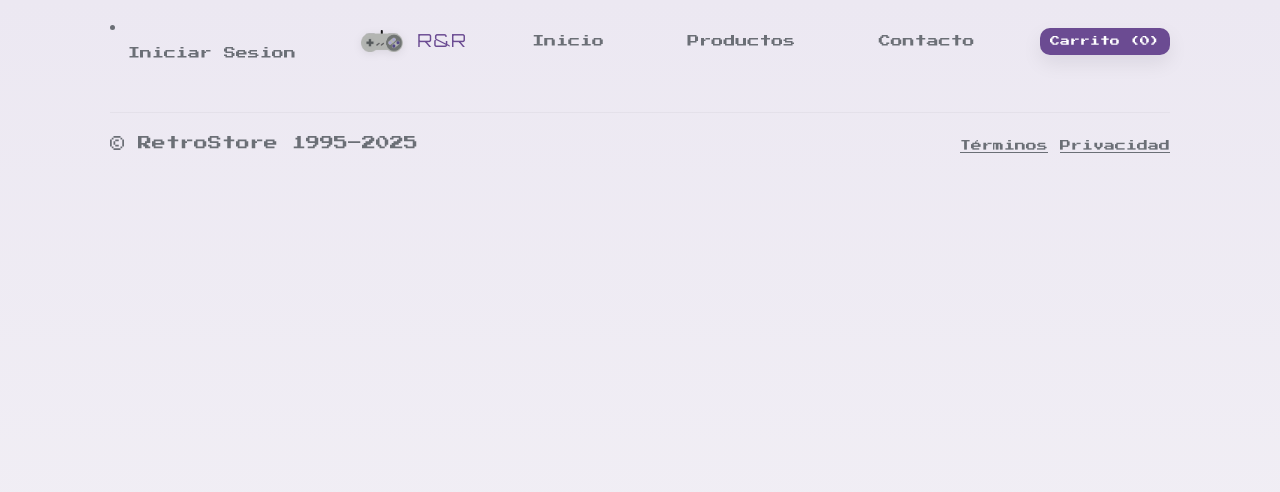
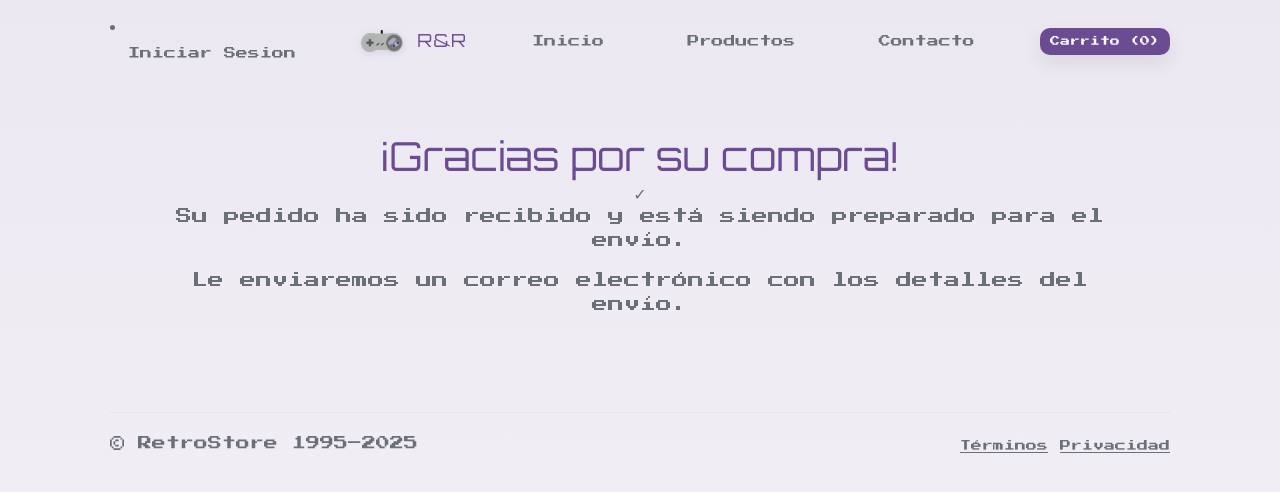
Before and after one commit to German-MoralesR/ResetAndReplay, a React (Vite) app: page /CheckoutSuccess in a window 1280 px wide. Shown: the top 492 px of the page. Built offline with nearby package versions, Linux system fonts and the light colour scheme.

Commit message:
Se agrego una pagina que simula un pago con exito.

```diff
--- a/src/App.tsx
+++ b/src/App.tsx
@@ -13,6 +13,7 @@ import Privacy from "./pages/Privacy";
 import Login from "./pages/Login";
 import SignIn from "./pages/SignIn";
 import Contact from "./pages/Contact";
+import CheckoutSuccess from "./pages/CheckoutSuccess";
 
 interface CartItem {
   product: {
@@ -81,6 +82,17 @@ function App() {
     setIsLoggedIn(false);
     navigate("/"); // redirige al Home sin recargar la página
   };
+
+  const procederPago = () => {
+    // Lógica para proceder al pago
+    navigate("/CheckoutSuccess");
+
+    // Vaciar el carrito después de proceder al pago
+    setCart([]);
+
+    // Cerrar el modal del carrito
+    setIsCartOpen(false);
+  };
   return (
     <div className = "container">
 
@@ -141,6 +153,7 @@ function App() {
           />
           <Route path="/signin" element={<SignIn />} />
           <Route path="/contact" element={<Contact />} />
+          <Route path="/CheckoutSuccess" element={<CheckoutSuccess />} />
 
           {/* Agrega otras rutas si tienes más páginas */}
         </Routes>
@@ -173,7 +186,7 @@ function App() {
                   <div className="cart-total">
                     <strong>Total: ${cart.reduce((total, item) => total + (item.product.price * item.quantity), 0).toLocaleString()}</strong>
                   </div>
-                  <button className="btn checkout-btn">Proceder al pago</button>
+                  <button className="btn checkout-btn" onClick={procederPago}>Proceder al pago</button>
                 </>
               )}
             </div>
--- /dev/null
+++ b/src/pages/CheckoutSuccess.tsx
@@ -0,0 +1,17 @@
+import React from 'react';
+import "../styles/checkoutSuccessStyles.css";
+
+const CheckoutSuccess: React.FC = () => {
+  return (
+    <div className="checkout-success">
+      <div className="success-container">
+        <h1>¡Gracias por su compra!</h1>
+        <div className="success-icon">✓</div>
+        <p>Su pedido ha sido recibido y está siendo preparado para el envío.</p>
+        <p>Le enviaremos un correo electrónico con los detalles del envío.</p>
+      </div>
+    </div>
+  );
+};
+
+export default CheckoutSuccess;
--- a/src/pages/Products.tsx
+++ b/src/pages/Products.tsx
@@ -49,7 +49,7 @@ const Products: React.FC<ProductsProps> = ({ addToCart }) => {
         .sort((a, b) => {
             if (sortOrder === 'price-asc') return a.price - b.price;
             if (sortOrder === 'price-desc') return b.price - a.price;
-            return 0; // 'featured' or any other case
+            return 0; // Por defecto, no ordenar (destacados)
         });
 
     const openModal = (product: Product) => {
--- /dev/null
+++ b/src/styles/checkoutSuccessStyles.css
@@ -0,0 +1,5 @@
+
+.checkout-success {
+  text-align: center;
+  padding: 50px;
+}
```
